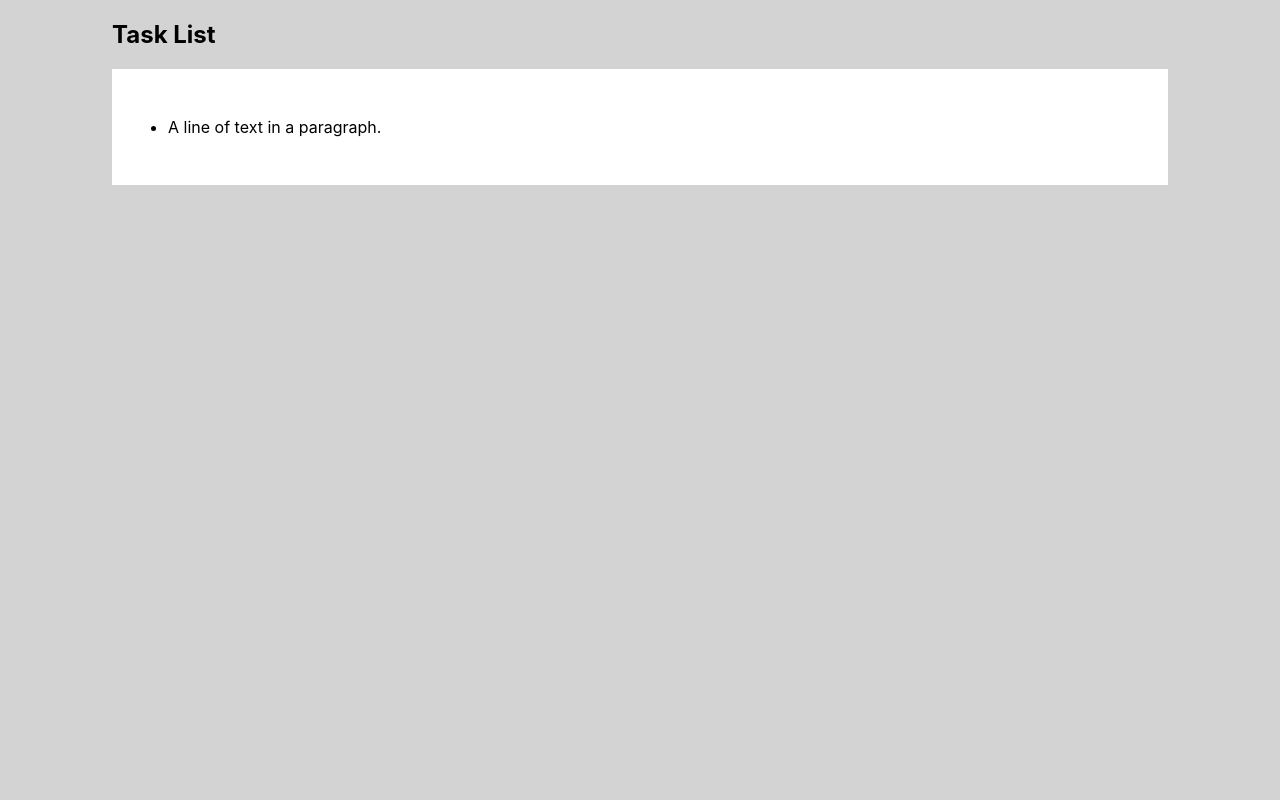
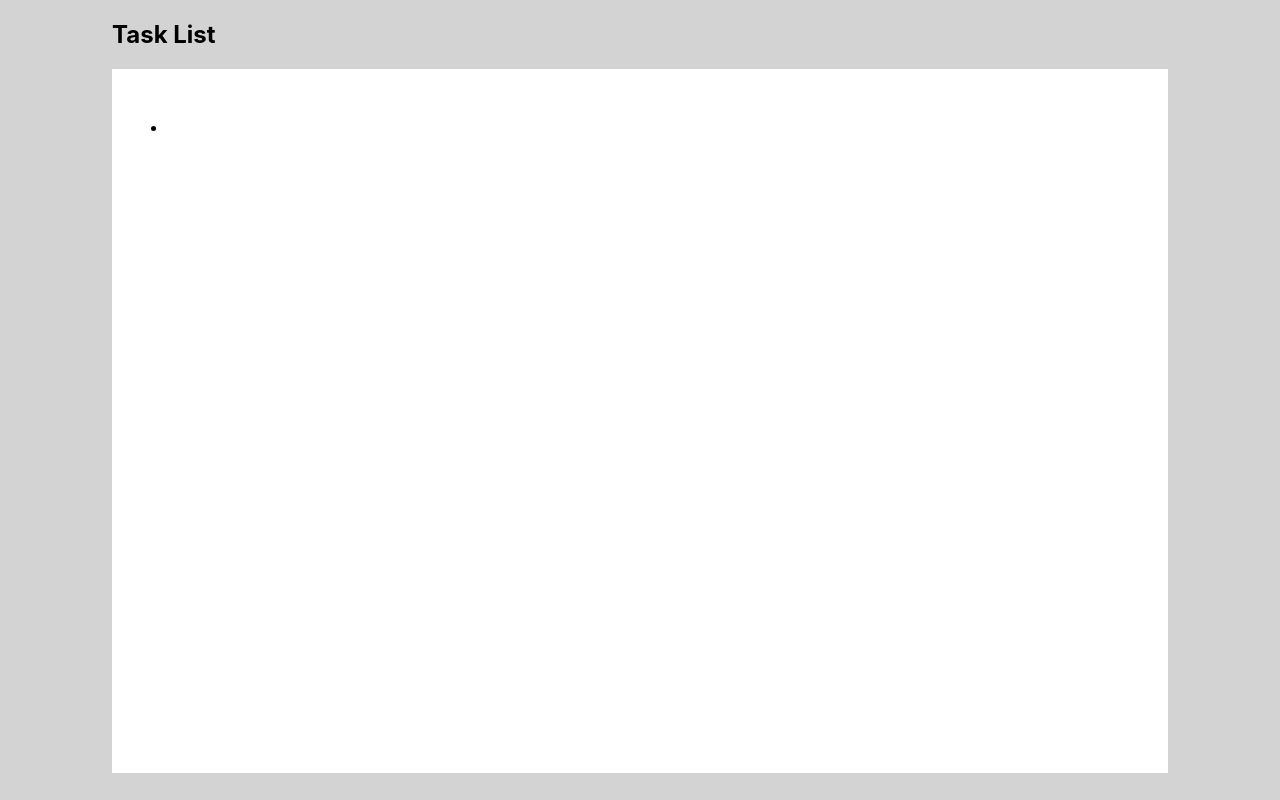
Before and after one commit to McBrosa/react-task-graph, a React app: page / in a window 1280 px wide. Built offline with nearby package versions, Linux system fonts and the light colour scheme.

Commit message:
styling and change initial editor values

```diff
--- a/src/components/Editor/Editor.module.scss
+++ b/src/components/Editor/Editor.module.scss
@@ -1,6 +1,7 @@
 .container {
   padding: 2rem 1rem;
   width: 80vw;
+  min-height: 80vh;
   height: auto;
   background-color: white;
 }
```
Also changed, not shown: src/components/Editor/Editor.js (+1 -13 lines).
